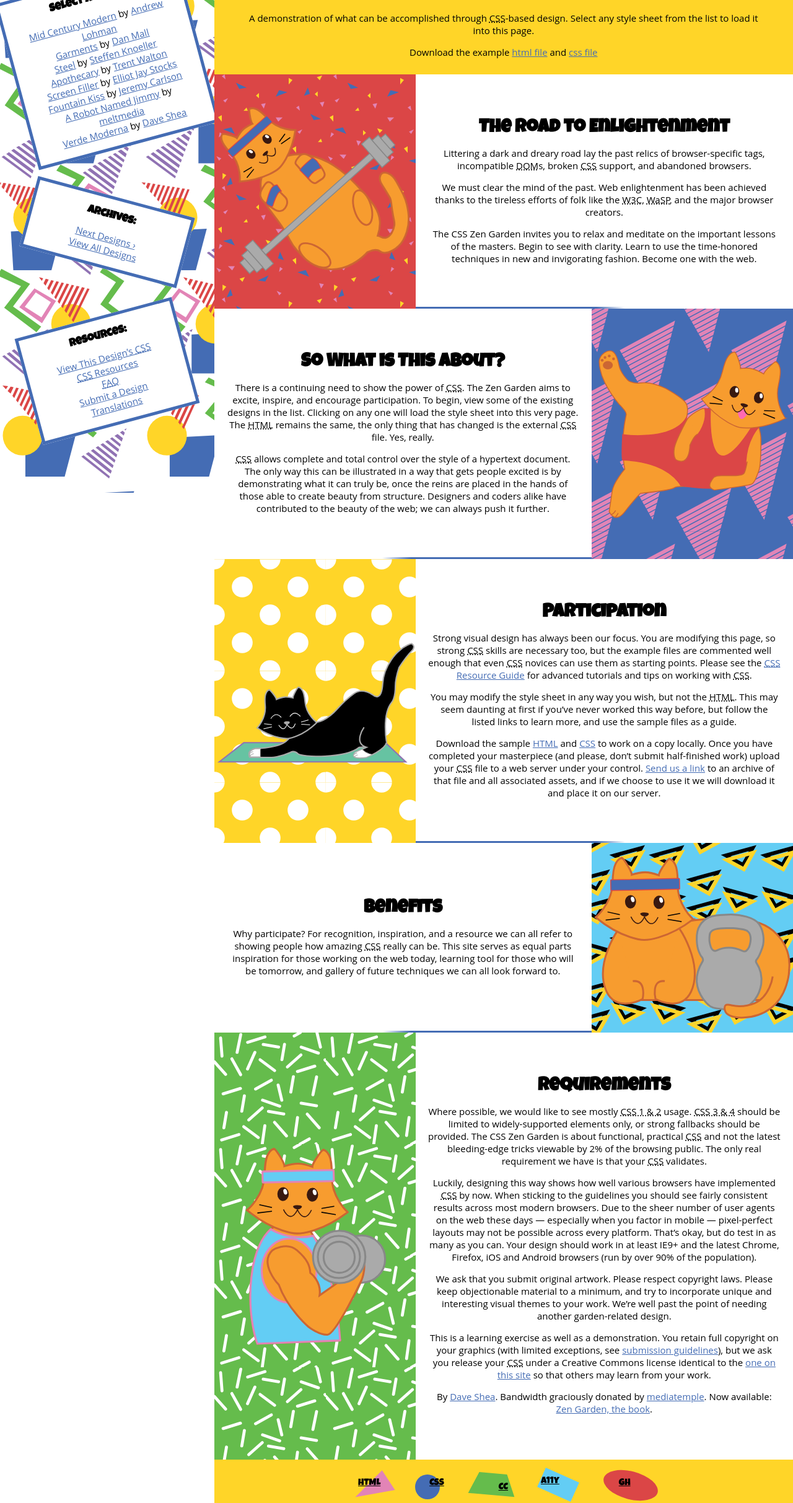
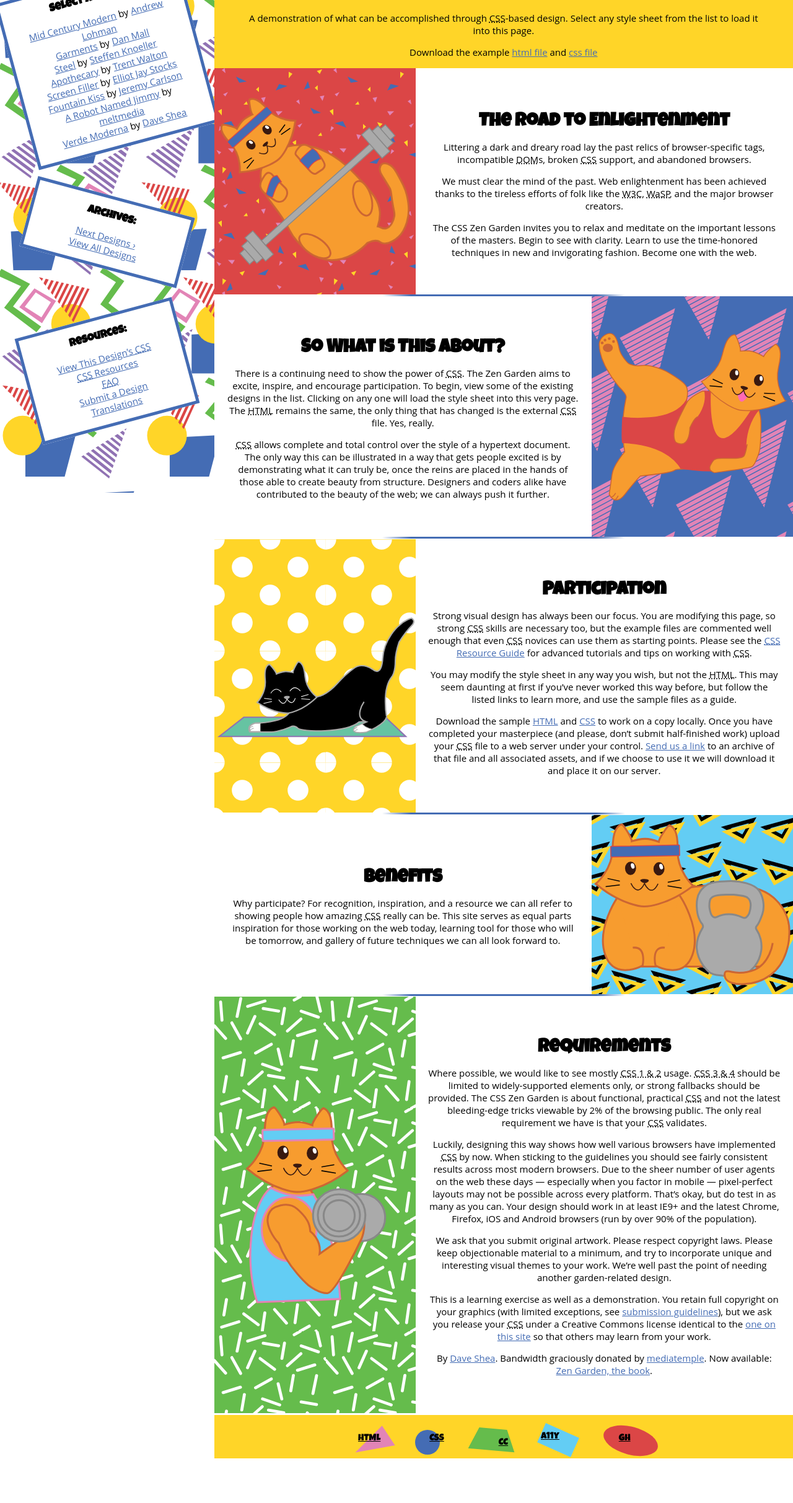
Before and after one commit to thompson-ele/zen-garden, a PHP site: page / in a window 1280 px wide. Shown: the part 75-2500 px from the top of the page at 62% size. After the commit the page ends 2428 px from the top, so only its background shows below. Run offline with PHP 8.4, Linux system fonts and the light colour scheme.

Commit message:
finishing touches

```diff
--- a/scss/partials/_images.scss
+++ b/scss/partials/_images.scss
@@ -22,7 +22,7 @@ header h1:before, header h1:after {
             @include patterns($pattern1, $pattern-size, $pattern-width-lg, $pattern-margin-lg);
             position: absolute;
             top: 0;
-            bottom: 0;
+            bottom: 3px;
             left:0;
         }
         &:after{
@@ -34,8 +34,8 @@ header h1:before, header h1:after {
         &:after{
             @include patterns($pattern2, $pattern-size, $pattern-width-lg, $pattern-margin-lg);
             position: absolute;
-            top: 0;
-            bottom: 0;
+            top: 3px;
+            bottom: 3px;
             right:0;
         }
         &:before{
@@ -48,8 +48,8 @@ header h1:before, header h1:after {
         &:before{
             @include patterns($pattern5, $pattern-size, $pattern-width-lg, $pattern-margin-lg);
             position: absolute;
-            top: 0;
-            bottom: 0;
+            top: 4px;
+            bottom: 3px;
             left:0;
 
         }
@@ -62,8 +62,8 @@ header h1:before, header h1:after {
        &:after {
             @include patterns($pattern4, $pattern-size, $pattern-width-lg, $pattern-margin-lg);
             position: absolute;
-            top: 0;
-            bottom: 0;
+            top: 4px;
+            bottom: 3px;
             right:0;
        }
        &:before {
@@ -77,8 +77,8 @@ header h1:before, header h1:after {
         &:before {
             @include patterns($pattern3, $pattern-size, $pattern-width-lg, $pattern-margin-lg);
             position: absolute;
-            top: 0;
-            bottom: 0;
+            top: 4px;
+            bottom: 3px;
             left:0;
         }
         &:after{
--- a/scss/partials/_layout.scss
+++ b/scss/partials/_layout.scss
@@ -279,8 +279,10 @@ a.zen-github {
     padding: 0px 20px;
 }
 
-.main > div > p:last-child, .intro > div > p:last-child {
-    padding-bottom: 10px;
+@media (max-width:880px){
+    .main > div > p:last-child, .intro > div > p:last-child {
+        padding-bottom: 30px;
+    }
 }
 
 @media (min-width:880px){
--- a/scss/style.scss
+++ b/scss/style.scss
@@ -21,6 +21,7 @@ h1, h2, h3, h4{
     .preamble, .explanation, .participation, .benefits {
         background: /* gradient can be an image */ linear-gradient(to right, #fff 0%, #fff 29%, #446cb4 34%, #446cb4 66%,  #fff 71%, #fff 100%) left bottom no-repeat;
         background-size: 100% 3px;
+        margin-bottom:-3px;
     }
 }
 
@@ -67,7 +68,10 @@ header, .summary{
 .preamble h3, .main h3 {
     font-size: 2em;
     margin-bottom: 5px;
-    margin-top: 5px;
+    margin-top: 35px;
+    @media (min-width:880px){
+        margin-top:5px;
+    }
 }
 
 .sidebar{
--- a/style.css
+++ b/style.css
@@ -36,7 +36,7 @@ header h1:before, header h1:after {
     content: "";
     position: absolute;
     top: 0;
-    bottom: 0;
+    bottom: 3px;
     left: 0; }
   #zen-preamble h3:after {
     background-image: url("styleguide/assets/kittens/kitten-barbell.svg");
@@ -58,8 +58,8 @@ header h1:before, header h1:after {
     padding: 0 0;
     content: "";
     position: absolute;
-    top: 0;
-    bottom: 0;
+    top: 3px;
+    bottom: 3px;
     right: 0; }
   #zen-explanation h3:before {
     background-image: url("styleguide/assets/kittens/kitten-leotard.svg");
@@ -82,8 +82,8 @@ header h1:before, header h1:after {
     padding: 0 0;
     content: "";
     position: absolute;
-    top: 0;
-    bottom: 0;
+    top: 4px;
+    bottom: 3px;
     left: 0; }
   #zen-participation h3:after {
     background-image: url("styleguide/assets/kittens/kitten-yoga.svg");
@@ -105,8 +105,8 @@ header h1:before, header h1:after {
     padding: 0 0;
     content: "";
     position: absolute;
-    top: 0;
-    bottom: 0;
+    top: 4px;
+    bottom: 3px;
     right: 0; }
   #zen-benefits h3:before {
     background-image: url("img/kitten-kettlebell.svg");
@@ -129,8 +129,8 @@ header h1:before, header h1:after {
     padding: 0 0;
     content: "";
     position: absolute;
-    top: 0;
-    bottom: 0;
+    top: 4px;
+    bottom: 3px;
     left: 0; }
   #zen-requirements h3:after {
     background-image: url("img/kitten-dumbbell.svg");
@@ -657,9 +657,9 @@ a.zen-github {
 .main > div > p, .intro > div > p {
   padding: 0px 20px; }
 
-.main > div > p:last-child, .intro > div > p:last-child {
-  padding-bottom: 10px; }
-
+@media (max-width: 880px) {
+  .main > div > p:last-child, .intro > div > p:last-child {
+    padding-bottom: 30px; } }
 @media (min-width: 880px) {
   .sidebar {
     position: fixed;
@@ -716,10 +716,12 @@ h1, h2, h3, h4 {
 
 .intro {
   margin-top: -35px; }
+
 @media (min-width: 880px) {
   .preamble, .explanation, .participation, .benefits {
     background: linear-gradient(to right, #fff 0%, #fff 29%, #446cb4 34%, #446cb4 66%, #fff 71%, #fff 100%) left bottom no-repeat;
-    background-size: 100% 3px; } }
+    background-size: 100% 3px;
+    margin-bottom: -3px; } }
 h1 {
   font-size: 3em;
   margin-bottom: 0px;
@@ -755,7 +757,10 @@ header, .summary {
 .preamble h3, .main h3 {
   font-size: 2em;
   margin-bottom: 5px;
-  margin-top: 5px; }
+  margin-top: 35px; }
+  @media (min-width: 880px) {
+    .preamble h3, .main h3 {
+      margin-top: 5px; } }
 
 .sidebar {
   background: url("styleguide/assets/Pattern.svg");
```
